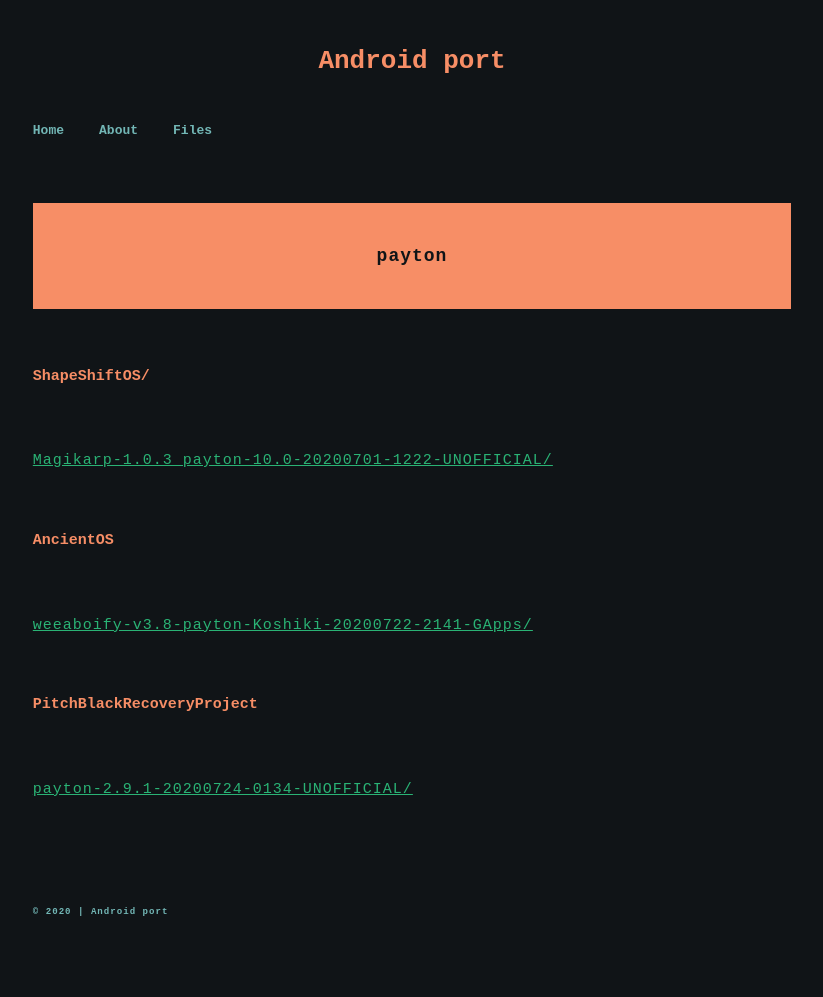
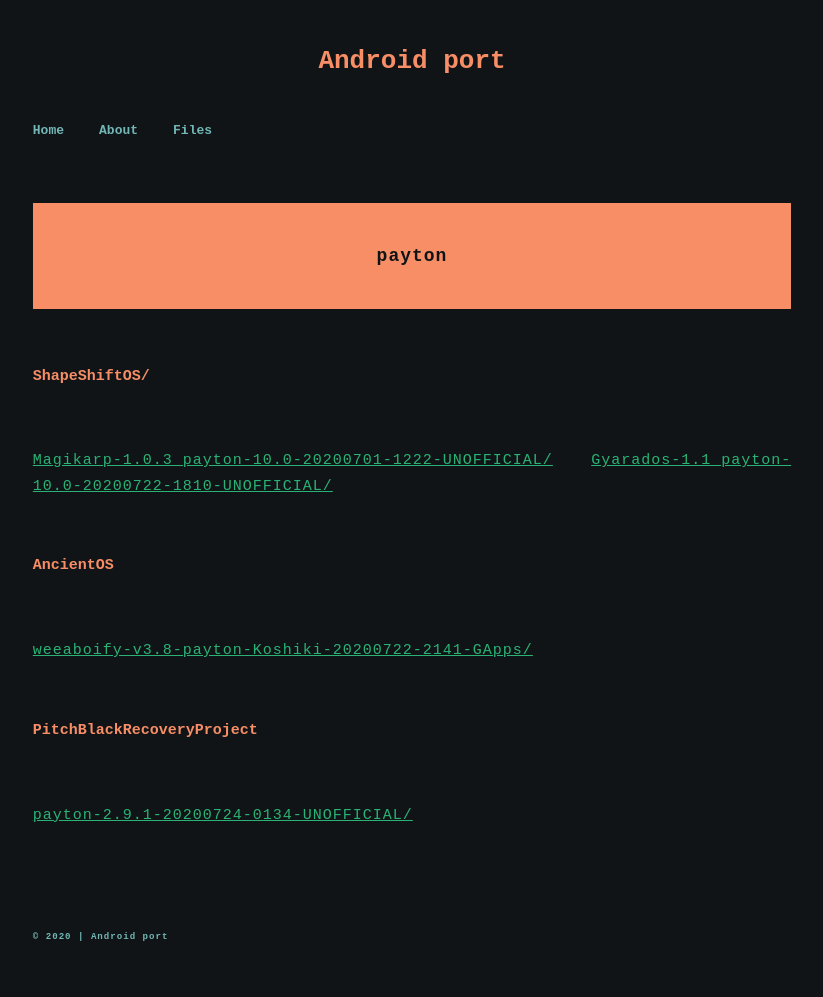
Before and after one commit to koumaza/android, a Jekyll site: the page built from payton.md, in a window 1280 px wide. Shown: the whole page, without its empty margins (228-1051 px from the left). Built offline with Jekyll 4.4.1, drawn with Linux system fonts in a browser that asks for light colours; before the commit the page ends 971 px from its top, so only the background shows below that.

Commit message:
Update payton.md

```diff
--- a/payton.md
+++ b/payton.md
@@ -4,6 +4,7 @@
 ---
 #### ShapeShiftOS/
 [Magikarp-1.0.3_payton-10.0-20200701-1222-UNOFFICIAL/](https://github.com/koumaza/android/releases/tag/ShapeShiftOS-Magikarp-1.0.3_payton-10.0-20200701-1222-UNOFFICIAL)
+[Gyarados-1.1_payton-10.0-20200722-1810-UNOFFICIAL/](https://github.com/koumaza/android/releases/tag/ShapeShiftOS_Gyarados-1.1_payton-10.0-20200722-1810-UNOFFICIAL)
 
 #### AncientOS
 [weeaboify-v3.8-payton-Koshiki-20200722-2141-GApps/](https://github.com/koumaza/android/releases/tag/AncientOS-weeaboify-v3.8-payton-Koshiki-20200722-2141-GApps)
```
